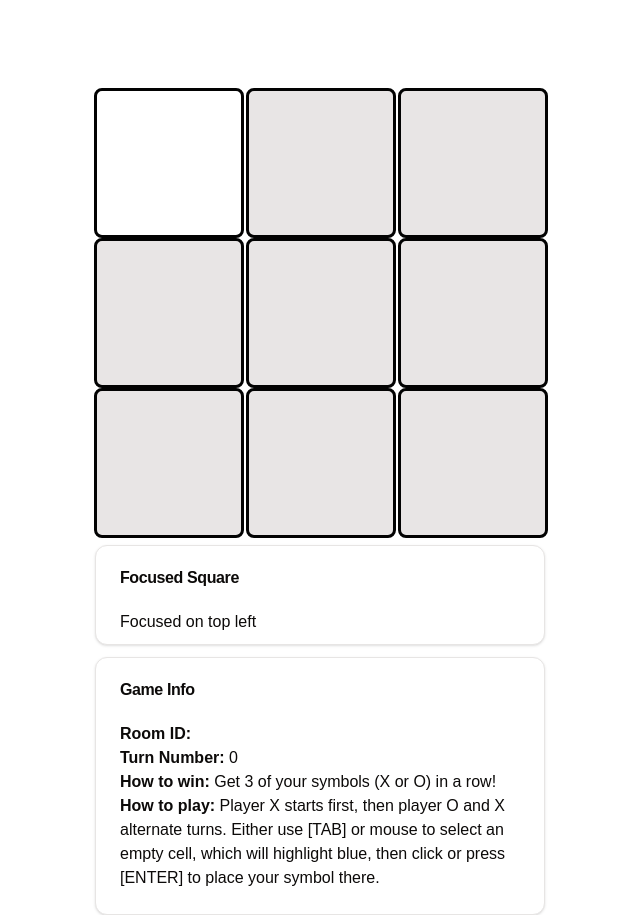
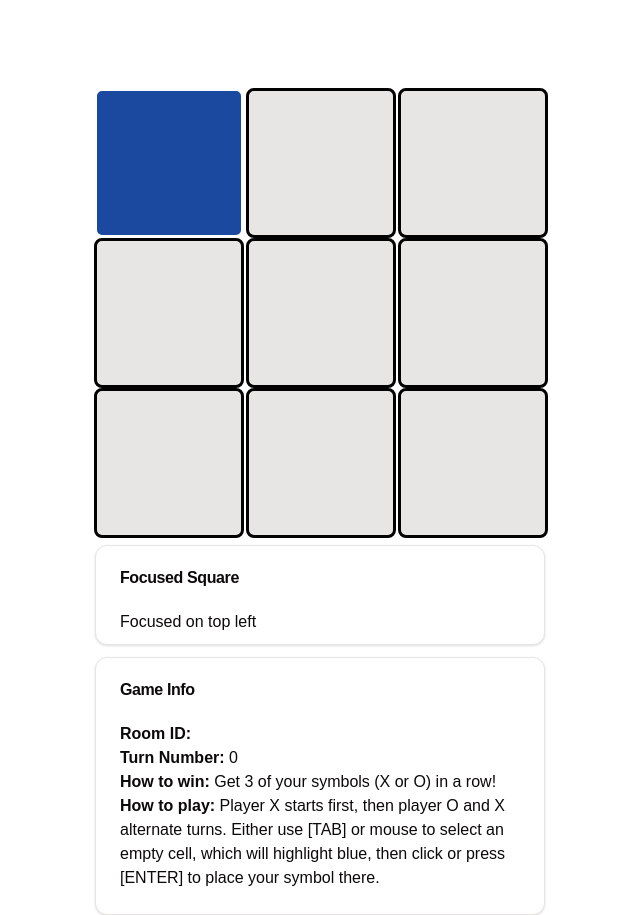
Before and after one commit to Hoodini231/tictactoes, a Next.js app in the folder client/: page /board in a window 1280 px wide. In both pictures the pointer is over the button 513 px from the left and 163 px from the top of the page. Shown: the whole page, without its empty margins (344-984 px from the left). Built offline with nearby package versions, Linux system fonts and the light colour scheme; no server answers.

Commit message:
Fix Css colours on cell

```diff
--- a/client/app/globals.css
+++ b/client/app/globals.css
@@ -188,7 +188,8 @@ body {
 
 
 .square:hover {
-  background-color: #fff; /* Light grey hover effect */
+  background-color: #1b499f;
+  border: 3px solid #fff; /* Light grey hover effect */
 }
 
 .X {
```
